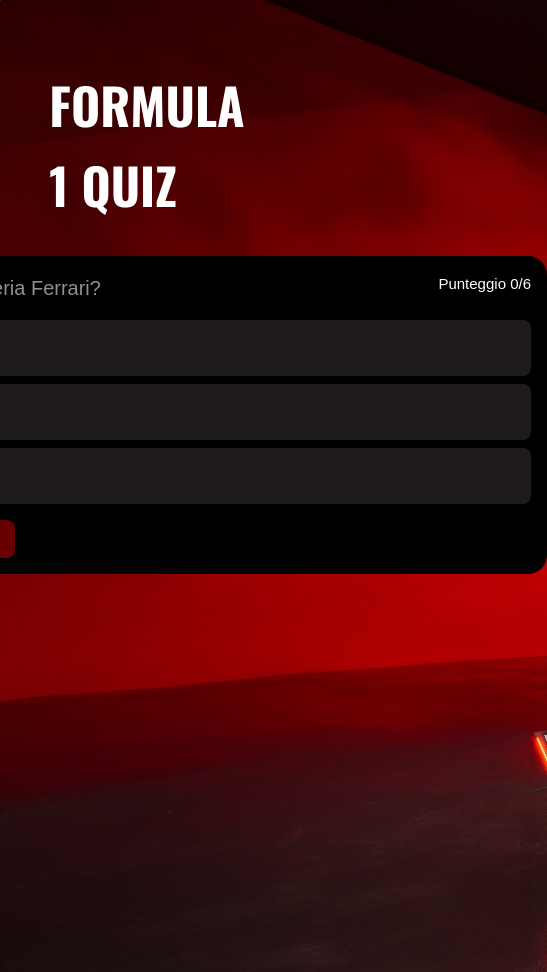
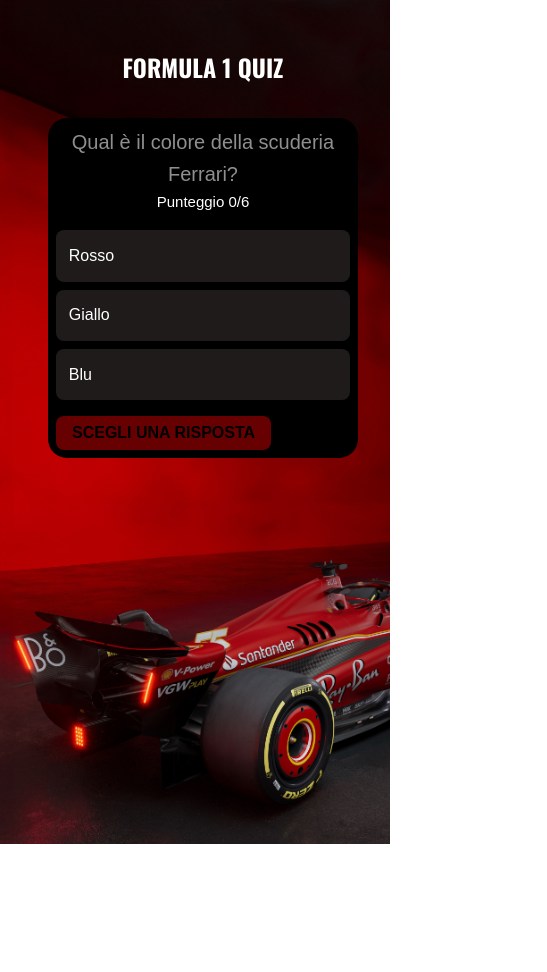
Before and after one commit to yleniaocchi/vue-exam-2, a Vue app: page / in a window 390 px wide. Shown: the whole page, 547 px wide, since content can reach past the window. After the commit the page ends 844 px from the top, so only its background shows below. Built offline with nearby package versions, Linux system fonts and the light colour scheme.

Commit message:
responsive

```diff
--- a/package.json
+++ b/package.json
@@ -3,7 +3,7 @@
   "version": "0.0.0",
   "private": true,
   "type": "module",
-  "homepage": "https://yleniaocchi.github.io/vue-exam-2/",
+  "homepage": "https://yleniaocchi.github.io/vue-exam-2",
   "scripts": {
     "dev": "vite",
     "build": "vite build",
--- a/src/App.vue
+++ b/src/App.vue
@@ -310,4 +310,60 @@
 }
 
 
+@media (max-width: 768px) {
+    .app {
+        padding: 1rem;
+        height: auto;
+        width: 100%;
+        padding-right: 0;
+    }
+
+    .quiz {
+        width: 100%;
+        min-width: auto;
+        max-width: 100%;
+        padding: 0.5rem;
+    }
+
+    .quiz-info {
+        flex-direction: column;
+        align-items: center;
+        text-align: center;
+    }
+
+	body {
+	background-image: url(backgroundphone.jpg);
+	background-size: cover;
+	color: #FFF;
+    }
+
+    h1 {
+        font-size: 1.5rem;
+    }
+
+    h2 {
+        font-size: 1.5rem;
+    }
+
+    p {
+        font-size: 1rem;
+    }
+
+    .option {
+        font-size: 1rem;
+        padding: 0.8rem;
+    }
+
+    button {
+        font-size: 1rem;
+        padding: 0.5rem 1rem;
+    }
+
+    .result-image {
+        max-width: 200px;
+        max-height: 150px;
+        margin-left: 0;
+    }
+}
+
 </style>
```
Also changed, not shown: src/backgroundphone.jpg (added).
